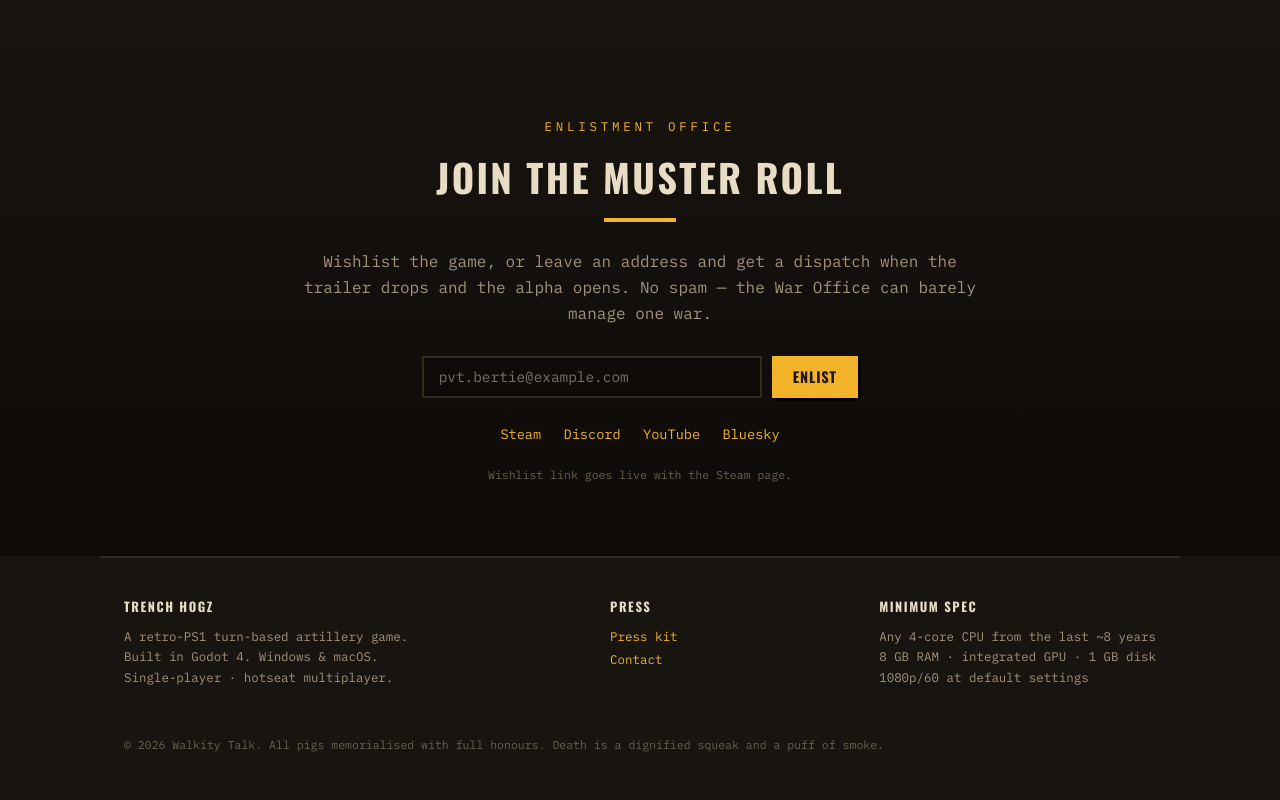
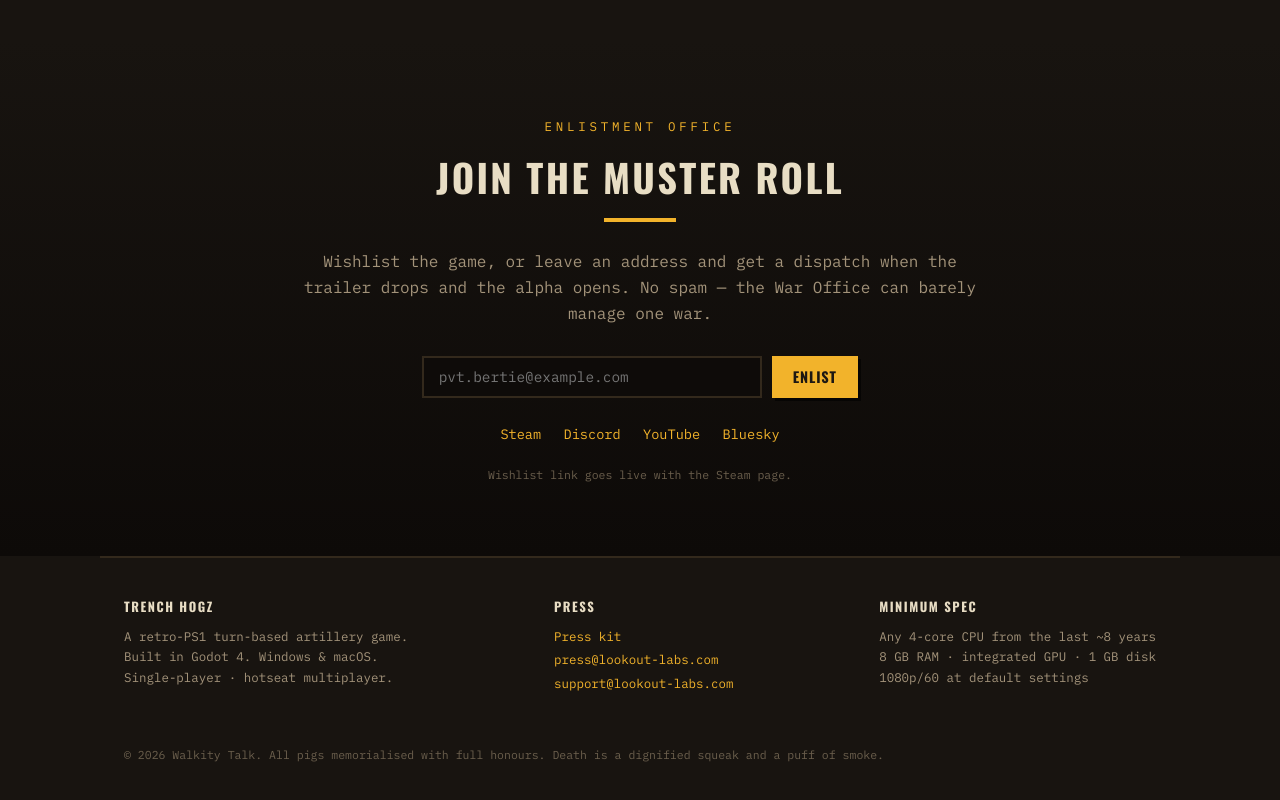
Before and after one commit to LookoutLabs/trenchhogz-site, a plain HTML site: page index.html in a window 1280 px wide. Shown: the part 4450-5250 px from the top of the page. Drawn offline with nearby package versions, Linux system fonts and the light colour scheme.

Commit message:
Add files via upload
add press kit link and contact emails

```diff
--- a/index.html
+++ b/index.html
@@ -375,9 +375,9 @@
   </div>
   <div class="col">
     <h4>Press</h4>
-    <!-- TODO: link a hosted press kit (zip of steam_assets/ + fact sheet works fine) -->
-    <a href="#">Press kit</a>
-    <a href="mailto:walk@walkitytalk.com">Contact</a>
+    <a href="assets/presskit.zip">Press kit</a>
+    <a href="mailto:press@lookout-labs.com">press@lookout-labs.com</a>
+    <a href="mailto:support@lookout-labs.com">support@lookout-labs.com</a>
   </div>
   <div class="col">
     <h4>Minimum spec</h4>
```
